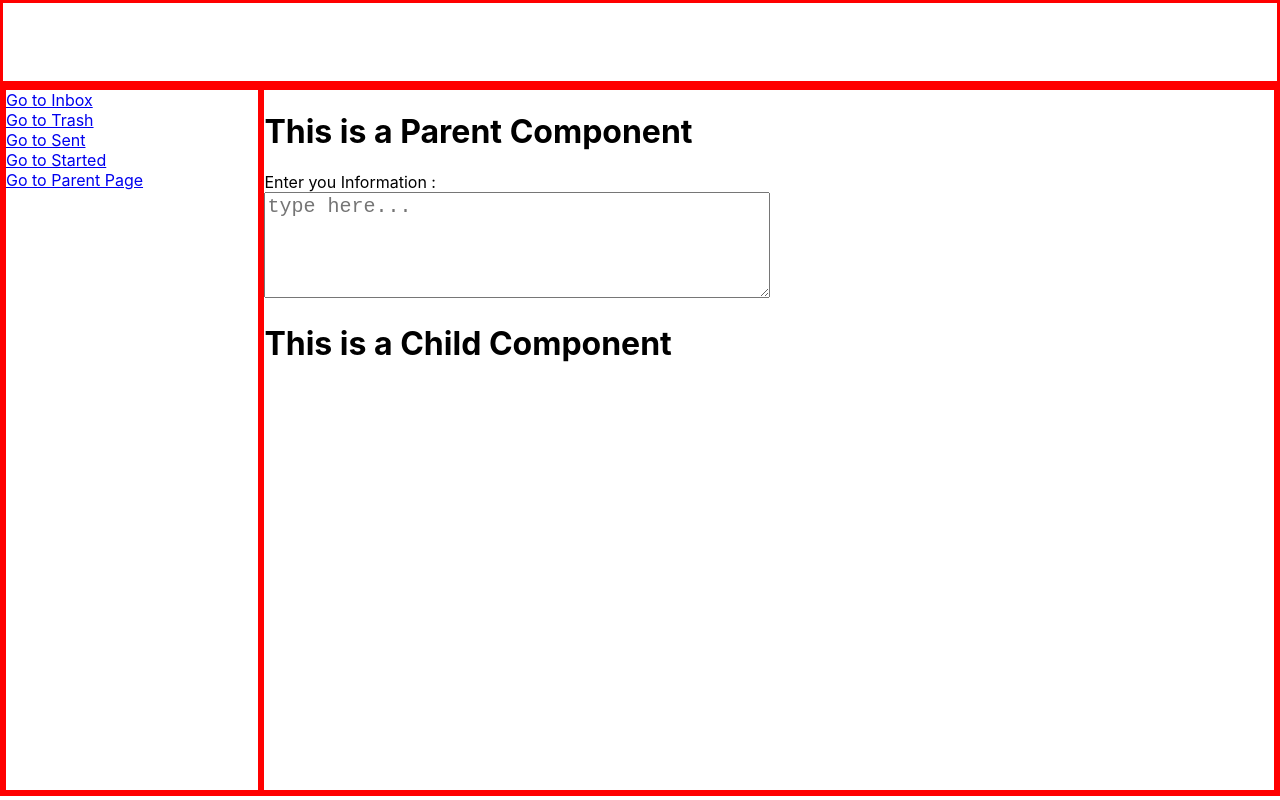
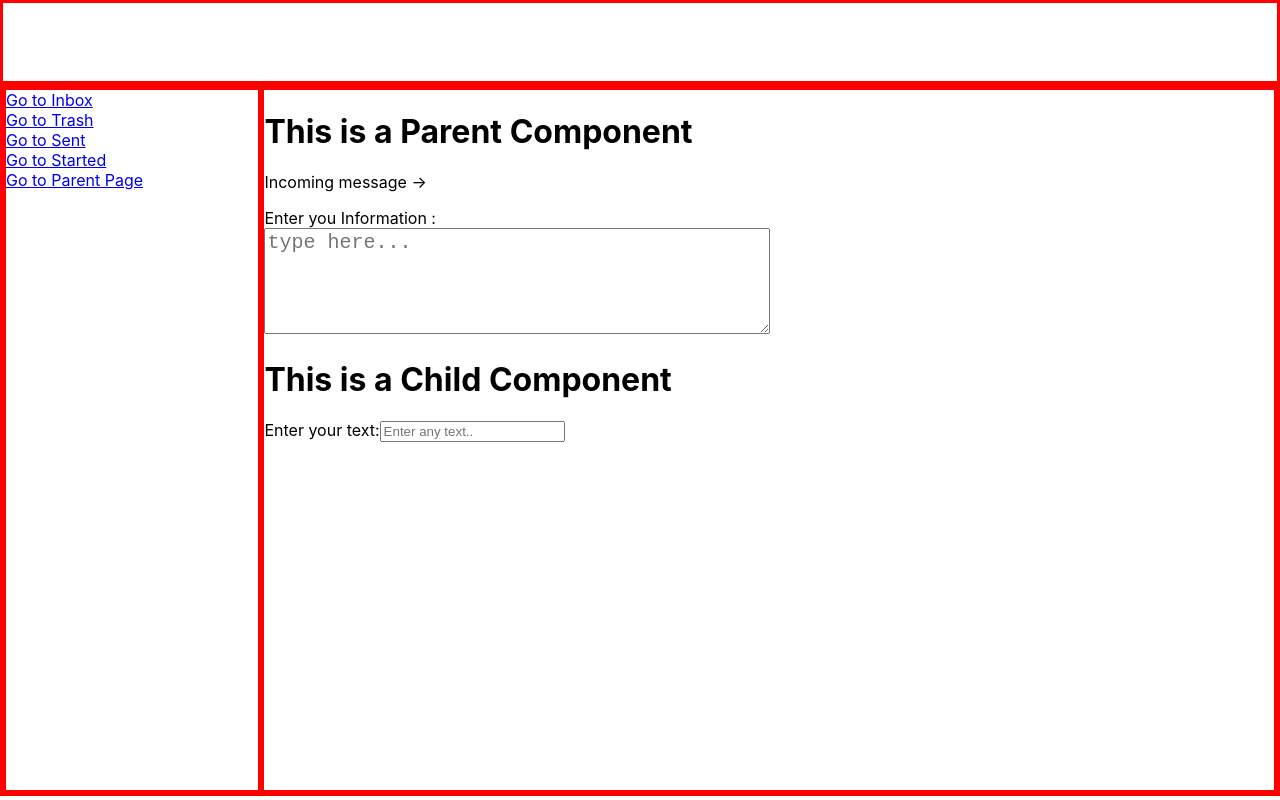
Before and after one commit to karthickvkumar/vcentry22, a React (Create React App) app in the folder vcentry/: page /mail/parent in a window 1280 px wide. Built offline with nearby package versions, Linux system fonts and the light colour scheme.

Commit message:
component

```diff
--- a/vcentry/src/pages/child.js
+++ b/vcentry/src/pages/child.js
@@ -1,11 +1,20 @@
 import React from 'react';
 
 const ChildComponent = (props) => {
+
+  const onHandleInput = (event) => {
+    // console.log(event.target.value);
+    props.callbackAttributeName(event.target.value);
+  }
 
   return (
     <div>
       <h1>This is a Child Component</h1>
       <p style={{fontSize : "20px"}}>{props.attributeName}</p>
+      <div>
+        <label>Enter your text:</label>
+        <input type="text" placeholder="Enter any text.." onChange={onHandleInput}/>
+      </div>
     </div>
   );
 };
--- a/vcentry/src/pages/parent.js
+++ b/vcentry/src/pages/parent.js
@@ -1,23 +1,32 @@
 import React, {useState} from 'react';
+import { useSearchParams } from 'react-router-dom';
 import ChildComponent from './child';
 
 const ParentComponent = () => {
 
   const [textMessage, setTextMessage] = useState("");
+  const [incomingMsg, setIncomingMsg] = useState("");
 
   const onHandleTextArea = (event) => {
     setTextMessage(event.target.value);
+  }
+
+  const callbackMethod = (text) => {
+    setIncomingMsg(text);
   }
 
   return (
     <div>
       <h1>This is a Parent Component</h1>
       <div>
+        <p>Incoming message -> {incomingMsg}</p>
+      </div>
+      <div>
         <label>Enter you Information :</label>
         <br></br>
         <textarea placeholder='type here...' className='textarea' onChange={onHandleTextArea}></textarea>
       </div>
-      <ChildComponent attributeName={textMessage}></ChildComponent>
+      <ChildComponent attributeName={textMessage} callbackAttributeName={callbackMethod}></ChildComponent>
     </div>
   );
 };
```
